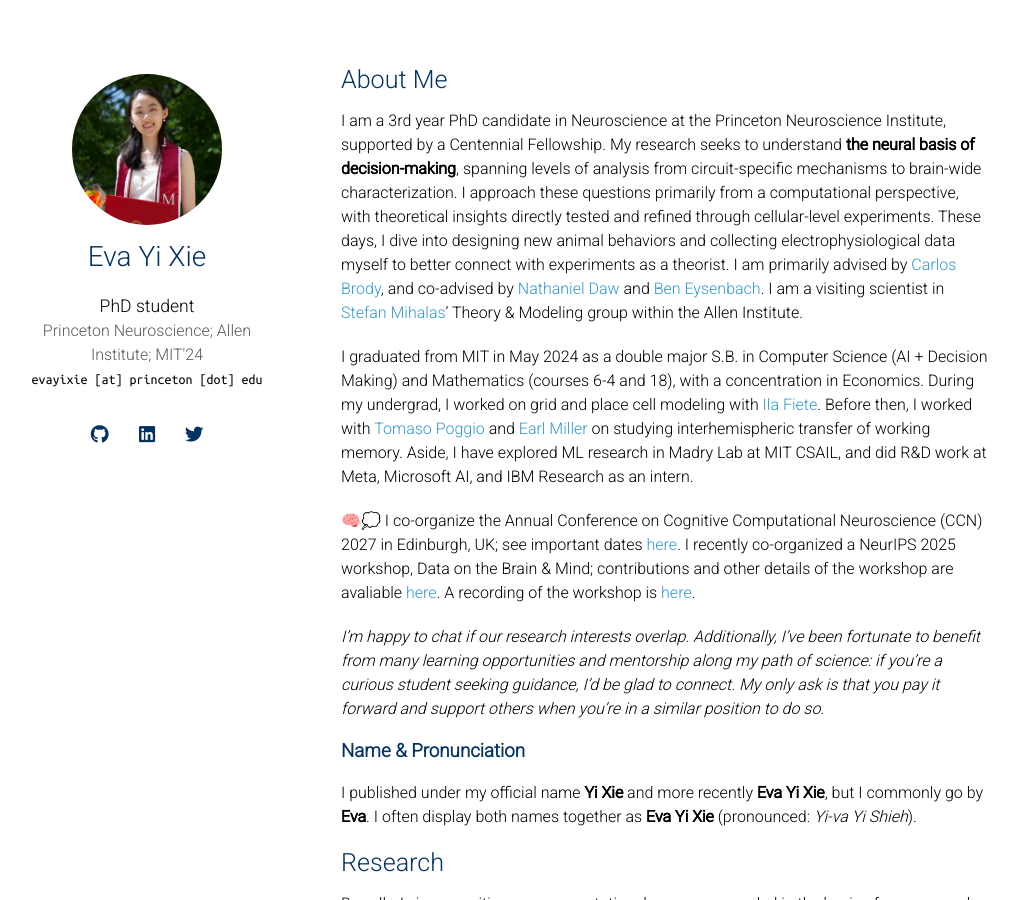
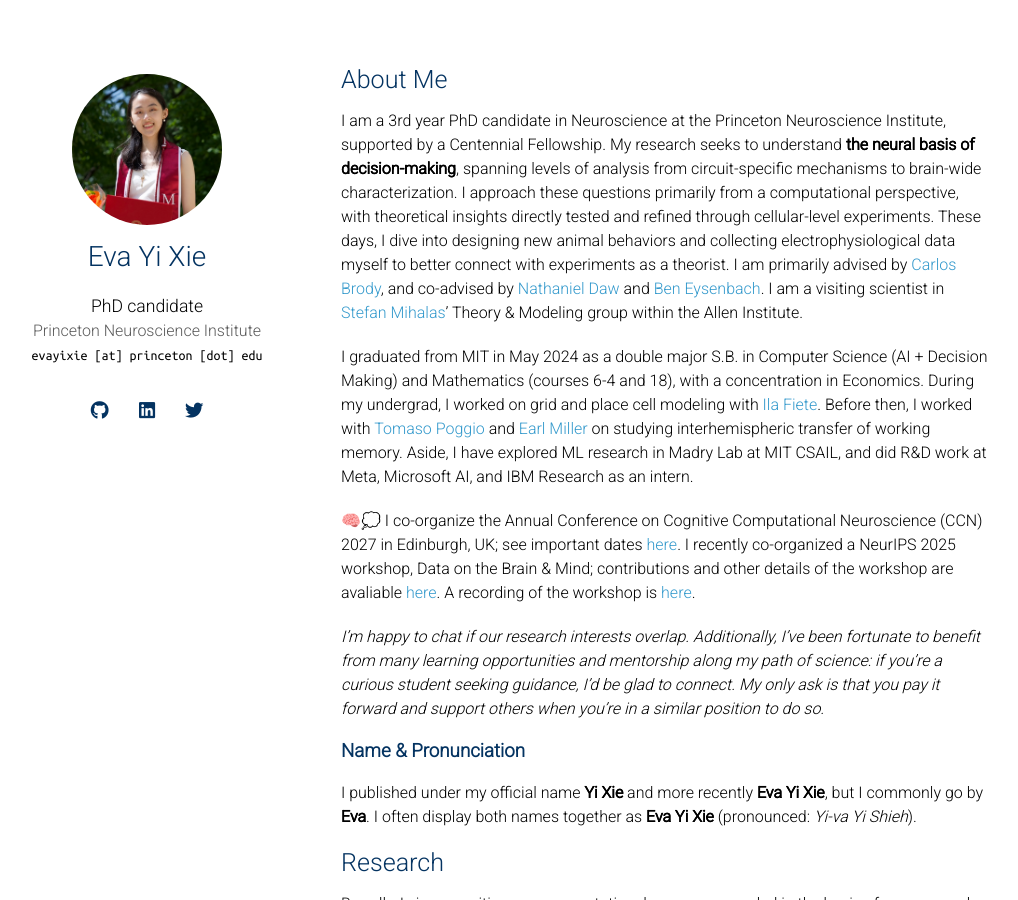
Before and after one commit to minzsiure/minzsiure.github.io, a Jekyll site: the page built from index.md, in a window 1280 px wide and 900 px high. Shown: the whole window, without its empty margins (129-1147 px from the left). Built offline with Jekyll 4.4.1, drawn with Linux system fonts in a browser that asks for light colours; nearby versions of some CDN libraries; a style sheet for code colours, icons or effects is not loaded; our own code applies the rules of GitHub Pages for plain Markdown files.

Commit message:
candidate

```diff
--- a/_config.yml
+++ b/_config.yml
@@ -1,7 +1,7 @@
 # Basic Information
 title: Eva Yi Xie
-position: PhD student
-affiliation: Princeton Neuroscience; Allen Institute; MIT'24
+position: PhD candidate
+affiliation: Princeton Neuroscience Institute
 email: evayixie [at] princeton [dot] edu
 
 # Search Engine Optimization (SEO)
```
